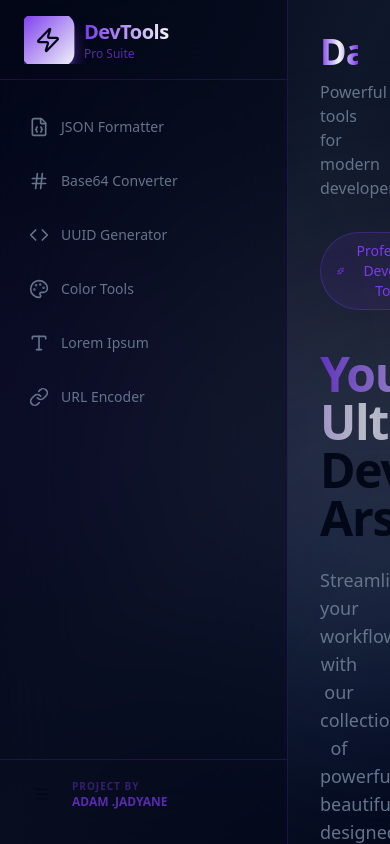
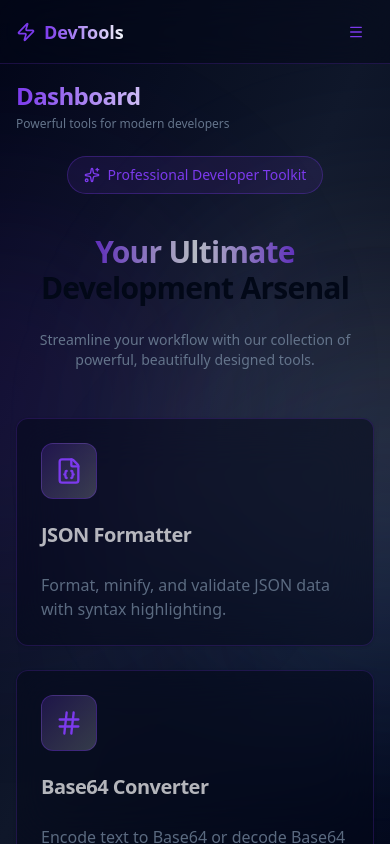
Before and after one commit to algoprogr/devtools-pro, a React (Vite) app: page / in a window 390 px wide. Built offline with nearby package versions, Linux system fonts and the light colour scheme.

Commit message:
improve response view

```diff
--- a/src/components/layout/AppLayout.tsx
+++ b/src/components/layout/AppLayout.tsx
@@ -9,9 +9,26 @@ import { tools } from '@/config/tools';
 const sidebarItems = tools;
 
 export function AppLayout() {
-    const [sidebarOpen, setSidebarOpen] = React.useState(true);
+    const [sidebarOpen, setSidebarOpen] = React.useState(window.innerWidth > 1024);
+    const [mobileMenuOpen, setMobileMenuOpen] = React.useState(false);
     const location = useLocation();
     const navigate = useNavigate();
+
+    // Close mobile menu on navigation
+    React.useEffect(() => {
+        setMobileMenuOpen(false);
+    }, [location.pathname]);
+
+    // Handle window resize
+    React.useEffect(() => {
+        const handleResize = () => {
+            if (window.innerWidth > 1024) {
+                setMobileMenuOpen(false);
+            }
+        };
+        window.addEventListener('resize', handleResize);
+        return () => window.removeEventListener('resize', handleResize);
+    }, []);
 
     return (
         <div className="flex h-screen w-full overflow-hidden bg-gradient-to-br from-slate-950 via-slate-900 to-slate-950 text-foreground relative">
@@ -22,10 +39,10 @@ export function AppLayout() {
                 <div className="absolute top-1/2 left-1/2 w-96 h-96 bg-blue-500/10 rounded-full blur-[100px] animate-float" />
             </div>
 
-            {/* Sidebar */}
+            {/* Sidebar Desktop */}
             <div
                 className={cn(
-                    "flex flex-col border-r border-primary/20 bg-slate-950/50 backdrop-blur-2xl transition-all duration-300 ease-in-out relative z-20",
+                    "hidden lg:flex flex-col border-r border-primary/20 bg-slate-950/50 backdrop-blur-2xl transition-all duration-300 ease-in-out relative z-20",
                     sidebarOpen ? "w-72" : "w-20"
                 )}
             >
@@ -98,15 +115,87 @@ export function AppLayout() {
                 </div>
             </div>
 
+            {/* Mobile Sidebar Overlay */}
+            <div
+                className={cn(
+                    "fixed inset-0 bg-slate-950/80 backdrop-blur-sm z-40 lg:hidden transition-opacity duration-300",
+                    mobileMenuOpen ? "opacity-100" : "opacity-0 pointer-events-none"
+                )}
+                onClick={() => setMobileMenuOpen(false)}
+            />
+
+            {/* Mobile Sidebar Content */}
+            <div
+                className={cn(
+                    "fixed inset-y-0 left-0 w-72 bg-slate-950 border-r border-primary/20 z-50 lg:hidden transition-transform duration-300 ease-in-out flex flex-col",
+                    mobileMenuOpen ? "translate-x-0" : "-translate-x-full"
+                )}
+            >
+                <div className="flex h-20 items-center px-6 border-b border-primary/20" onClick={() => navigate('/')}>
+                    <div className="flex items-center gap-3">
+                        <div className="flex h-10 w-10 items-center justify-center rounded-lg bg-gradient-to-br from-primary to-accent shadow-lg shadow-primary/50">
+                            <Zap className="h-5 w-5 text-slate-950" />
+                        </div>
+                        <div className="flex flex-col">
+                            <span className="font-bold tracking-tight text-lg bg-gradient-to-r from-primary to-accent bg-clip-text text-transparent">DevTools</span>
+                            <span className="text-[10px] text-primary/70">Pro Suite</span>
+                        </div>
+                    </div>
+                </div>
+
+                <div className="flex-1 py-6 px-3 space-y-2 overflow-y-auto">
+                    {sidebarItems.map((item) => (
+                        <NavLink
+                            key={item.to}
+                            to={item.to}
+                            className={({ isActive }) =>
+                                cn(
+                                    "flex items-center gap-3 rounded-lg px-4 py-3 text-sm font-medium transition-all duration-200",
+                                    isActive
+                                        ? "bg-gradient-to-r from-primary/20 to-accent/20 text-primary border border-primary/30"
+                                        : "text-muted-foreground hover:text-foreground hover:bg-white/5 border border-transparent"
+                                )
+                            }
+                        >
+                            <item.icon className="h-5 w-5" />
+                            <span>{item.label}</span>
+                        </NavLink>
+                    ))}
+                </div>
+
+                <div className="p-4 border-t border-primary/20">
+                    <div className="flex flex-col px-2">
+                        <span className="text-[10px] uppercase tracking-widest text-primary/40 font-bold">Project by</span>
+                        <span className="text-xs font-semibold text-primary/70">ADAM .JADYANE</span>
+                    </div>
+                </div>
+            </div>
+
             {/* Main Content */}
             <div className="flex flex-1 flex-col overflow-hidden relative">
-                <main className="flex-1 overflow-y-auto p-8 relative z-10">
-                    <div className="mx-auto max-w-6xl space-y-8 pb-12">
-                        <header className="mb-8">
-                            <h1 className="text-4xl font-bold tracking-tight mb-2 bg-gradient-to-r from-primary via-accent to-primary bg-clip-text text-transparent">
+                {/* Mobile Header */}
+                <header className="lg:hidden h-16 flex items-center justify-between px-4 border-b border-primary/20 bg-slate-950/50 backdrop-blur-xl z-30">
+                    <div className="flex items-center gap-2" onClick={() => navigate('/')}>
+                        <Zap className="h-5 w-5 text-primary" />
+                        <span className="font-bold text-lg bg-gradient-to-r from-primary to-accent bg-clip-text text-transparent">DevTools</span>
+                    </div>
+                    <Button
+                        variant="ghost"
+                        size="icon"
+                        onClick={() => setMobileMenuOpen(true)}
+                        className="text-primary hover:bg-primary/10"
+                    >
+                        <Menu className="h-6 w-6" />
+                    </Button>
+                </header>
+
+                <main className="flex-1 overflow-y-auto p-4 md:p-8 relative z-10">
+                    <div className="mx-auto max-w-6xl space-y-6 md:space-y-8 pb-12">
+                        <header className="mb-4 md:mb-8">
+                            <h1 className="text-2xl md:text-4xl font-bold tracking-tight mb-1 md:mb-2 bg-gradient-to-r from-primary via-accent to-primary bg-clip-text text-transparent">
                                 {sidebarItems.find(i => i.to === location.pathname)?.label || "Dashboard"}
                             </h1>
-                            <p className="text-muted-foreground">Powerful tools for modern developers</p>
+                            <p className="text-xs md:text-base text-muted-foreground">Powerful tools for modern developers</p>
                         </header>
 
                         <div className="animate-in fade-in slide-in-from-bottom-4 duration-700 ease-out">
@@ -116,6 +205,6 @@ export function AppLayout() {
                 </main>
             </div>
             <Toaster />
-        </div>
+        </div >
     );
 }
--- a/src/pages/Home.tsx
+++ b/src/pages/Home.tsx
@@ -13,14 +13,14 @@ export function Home() {
                     <Sparkles className="h-4 w-4" />
                     <span>Professional Developer Toolkit</span>
                 </div>
-                <h2 className="text-5xl font-bold tracking-tight">
+                <h2 className="text-3xl md:text-5xl font-bold tracking-tight">
                     <span className="bg-gradient-to-r from-primary via-accent to-primary bg-clip-text text-transparent animate-pulse">
                         Your Ultimate
                     </span>
                     <br />
                     <span className="text-foreground">Development Arsenal</span>
                 </h2>
-                <p className="text-muted-foreground text-lg max-w-2xl mx-auto">
+                <p className="text-muted-foreground text-sm md:text-lg max-w-2xl mx-auto px-4">
                     Streamline your workflow with our collection of powerful, beautifully designed tools.
                 </p>
             </div>
```
